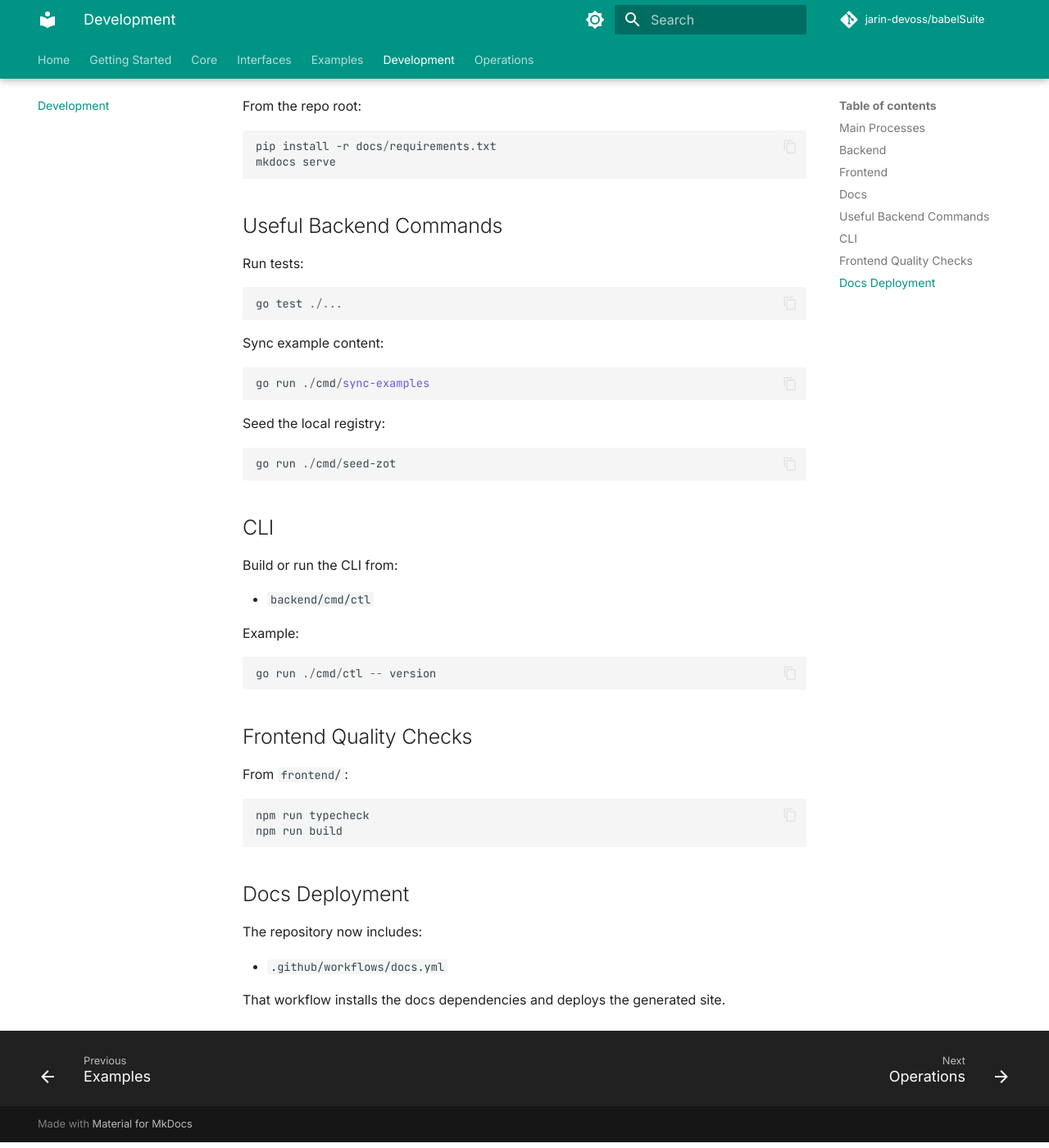
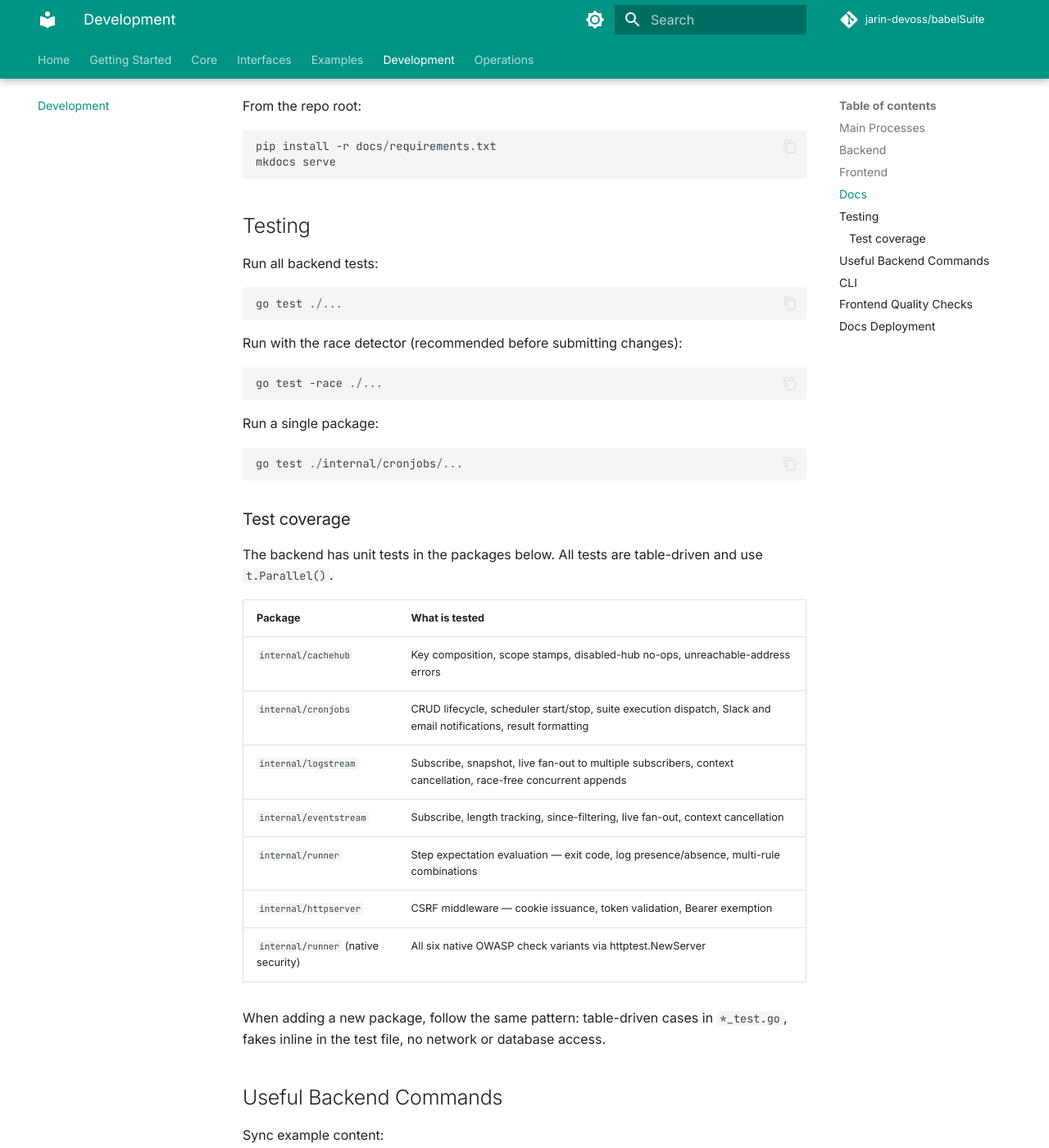
Before and after one commit to jarin-devoss/babelSuite, an MkDocs documentation site: the page built from docs/development.md, in a window 1280 px wide and 1400 px high, scrolled down 948 px. Shown: the whole window at 82% size. Built offline with MkDocs 1.6.1 and Material for MkDocs 9.7.7, drawn with Linux system fonts in a browser that asks for light colours; comment, search, counter and statistics services are not loaded.

Commit message:
docs(development): add test coverage table and testing guidance

````diff
--- a/docs/development.md
+++ b/docs/development.md
@@ -47,13 +47,43 @@ pip install -r docs/requirements.txt
 mkdocs serve
 ```
 
-## Useful Backend Commands
+## Testing
 
-Run tests:
+Run all backend tests:
 
 ```powershell
 go test ./...
 ```
+
+Run with the race detector (recommended before submitting changes):
+
+```powershell
+go test -race ./...
+```
+
+Run a single package:
+
+```powershell
+go test ./internal/cronjobs/...
+```
+
+### Test coverage
+
+The backend has unit tests in the packages below. All tests are table-driven and use `t.Parallel()`.
+
+| Package | What is tested |
+|---------|----------------|
+| `internal/cachehub` | Key composition, scope stamps, disabled-hub no-ops, unreachable-address errors |
+| `internal/cronjobs` | CRUD lifecycle, scheduler start/stop, suite execution dispatch, Slack and email notifications, result formatting |
+| `internal/logstream` | Subscribe, snapshot, live fan-out to multiple subscribers, context cancellation, race-free concurrent appends |
+| `internal/eventstream` | Subscribe, length tracking, since-filtering, live fan-out, context cancellation |
+| `internal/runner` | Step expectation evaluation — exit code, log presence/absence, multi-rule combinations |
+| `internal/httpserver` | CSRF middleware — cookie issuance, token validation, Bearer exemption |
+| `internal/runner` (native security) | All six native OWASP check variants via httptest.NewServer |
+
+When adding a new package, follow the same pattern: table-driven cases in `*_test.go`, fakes inline in the test file, no network or database access.
+
+## Useful Backend Commands
 
 Sync example content:
 
````
